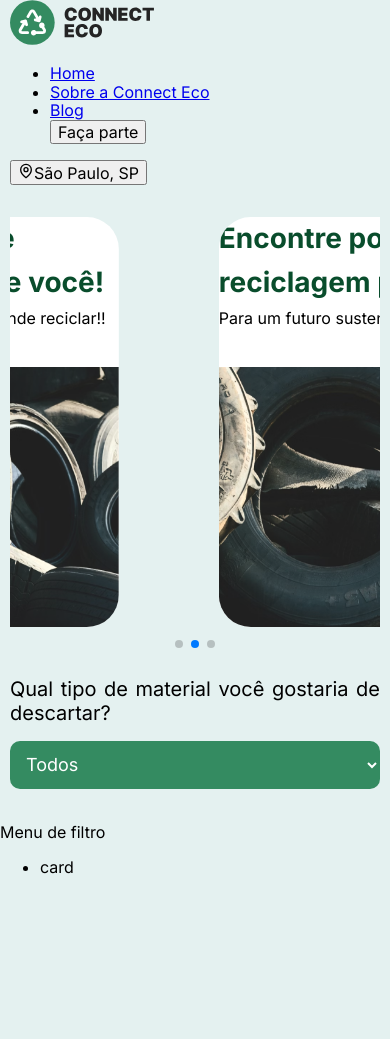
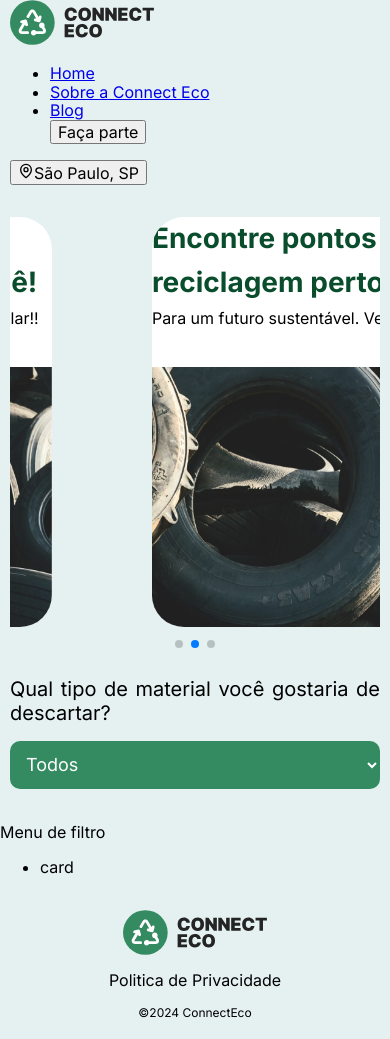
Before and after one commit to Connect-Eco/connecteco, a Next.js app: page / in a window 390 px wide. Before the commit the page ends 892 px from the top, so only its background shows below. Built offline with nearby package versions, Linux system fonts and the light colour scheme.

Commit message:
created footer.jsx component and adjusted responsiveness

```diff
--- a/src/app/globals.css
+++ b/src/app/globals.css
@@ -2,9 +2,9 @@
 .pages {
   max-width: 1440px;
   width: 100%;
-  height: 100vh;
+  max-height: 100vh;
   display: flex;
+  flex-direction: column;
   margin: auto;
-  flex-direction: column;
-    background: #e4f1f0;
+  background: #e4f1f0;
 }
--- a/src/app/layout.js
+++ b/src/app/layout.js
@@ -1,6 +1,7 @@
 import { Inter } from "next/font/google";
 import "./globals.css";
 import { Header } from "@/components/header/Header";
+import { Footer } from "@/components/footer/footer";
 
 
 const inter = Inter({ subsets: ["latin"] });
@@ -21,6 +22,7 @@ export default function RootLayout({ children }) {
       <body className={`pages ${inter.className}`}>
         <Header />
         <main className="">{children}</main>
+        <Footer />
       </body>
     </html>
   );
--- /dev/null
+++ b/src/components/footer/footer.css
@@ -0,0 +1,60 @@
+.footer {
+  max-width: 768px;
+  display: flex;
+  flex-direction: column;
+  align-items: center;
+  margin: 18px 0;
+  padding: 0 10px 0 10px;
+}
+
+.footer__container {
+  max-width: 288px;
+  width: 100%;
+  display: grid;
+  justify-items: center;
+  margin-bottom: 20px;
+}
+
+.footer__copyright {
+  margin: 0;
+  padding-top: 16px;
+  font-size: 12px;
+  order: 2;
+}
+
+.footer__link-privacy {
+  cursor: pointer;
+  text-decoration: none;
+  color: black;
+  padding-top: 16px;
+  font-size: 16px;
+}
+
+.footer__link-privacy:hover {
+  color: #348b61;
+}
+
+@media screen and (min-width: 530px) {
+  .footer__container {
+    max-width: 1440px;
+    width: 100%;
+    display: flex;
+    justify-content: space-between;
+    gap: 10px;
+  }
+
+  .footer__copyright {
+    order: 0;
+  }
+}
+
+@media screen and (min-width: 768px) {
+  .footer {
+    max-width: 1440px;
+  }
+
+  .footer__container-information {
+    flex-direction: row-reverse;
+    gap: 20px;
+  }
+}
--- /dev/null
+++ b/src/components/footer/footer.jsx
@@ -0,0 +1,21 @@
+"use client";
+import "./footer.css";
+
+import Link from "next/link";
+import { Logo } from "@/components/header/Logo";
+
+export function Footer() {
+  return (
+    <footer className="footer">
+      <div className="footer__container">
+        <Logo className="footer__logo" />
+        <p className="footer__copyright">©2024 ConnectEco</p>
+        <Link href="#" className="footer__link-privacy">
+          Politica de Privacidade
+        </Link>
+      </div>
+    </footer>
+  );
+}
+
+export default Footer;
```
